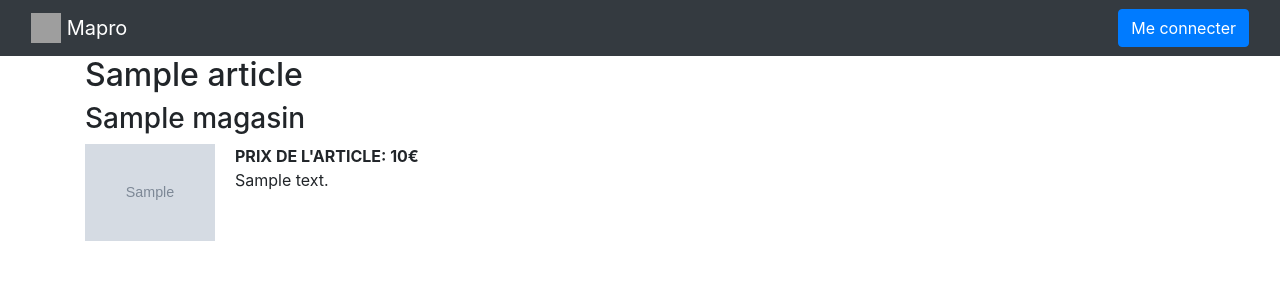
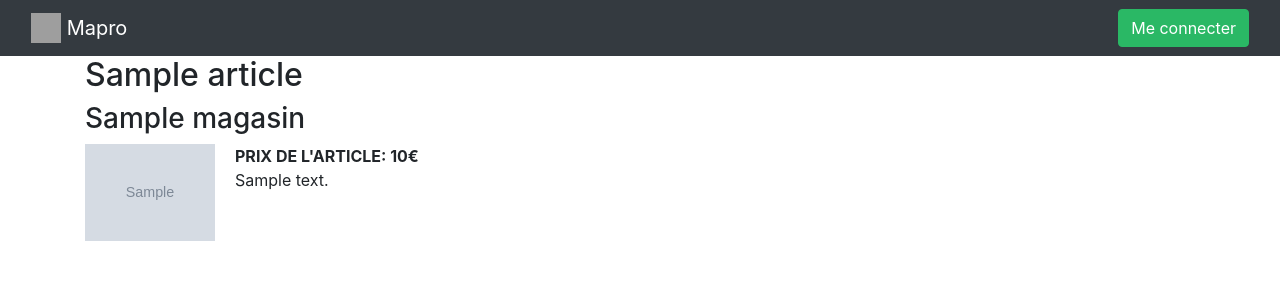
Before and after one commit to S-Traut/Mapro, a Symfony app: template templates/article/show.html.twig in a window 1280 px wide. Shown: the top 300 px of the page. Run offline with Twig, Linux system fonts and the light colour scheme; the template is opened without the code that fills it: most values are stand-ins (such as "Sample title", 1, 10 or a date in 2020); grey boxes marked "Sample" are stand-in pictures; style sheets or scripts are compiled from the project's sources; some libraries are stand-ins or nearby versions; grey boxes are pictures that could not be loaded.

Commit message:
Loading bootstrap build

```diff
--- a/assets/app.js
+++ b/assets/app.js
@@ -6,7 +6,7 @@
  */
 
 // any CSS you import will output into a single css file (app.css in this case)
-import './styles/app.css';
+import './styles/app.scss';
 
 // start the Stimulus application
 import './bootstrap';
--- a/assets/styles/app.css
+++ /dev/null
@@ -1,3 +0,0 @@
-body {
-    background-color: lightgray;
-}
--- /dev/null
+++ b/assets/styles/app.scss
@@ -0,0 +1,7 @@
+body {
+    background-color: lightgray;
+}
+
+$primary: rgb(42, 184, 101);
+
+@import '~bootstrap/scss/bootstrap';
--- a/templates/base.html.twig
+++ b/templates/base.html.twig
@@ -7,9 +7,7 @@
 			{% endblock %}
 		</title>
 		<!-- Bootstrap -->
-		<link rel="stylesheet" href="{{ asset('bootstrap/css/bootstrap.min.css') }}">
-		<link rel="stylesheet" href="{{ asset('css/bootstrap_custom.css') }}">
-
+		<link rel="stylesheet" href="{{ asset('build/app.css') }}">
 
 		<link rel="stylesheet" href="{{ asset('css/style.css') }}">
 		<link
@@ -22,8 +20,7 @@
 			{% include 'header.html.twig' %}
 			<div class="container"> {% block body %}{% endblock %}
 				</div>
-				<script src="https://code.jquery.com/jquery-3.5.1.min.js" integrity="sha256-9/aliU8dGd2tb6OSsuzixeV4y/faTqgFtohetphbbj0=" crossorigin="anonymous"></script>
-				<script src="/bootstrap/js/bootstrap.js"></script>
+				<script src="{{ asset('build/app.js') }}"></script>
 				<!-- Fontawesome -->
 				<script src="https://kit.fontawesome.com/8245776c75.js" crossorigin="anonymous"></script>
 				{% block javascripts %}{% endblock %}
--- a/webpack.config.js
+++ b/webpack.config.js
@@ -56,7 +56,7 @@ Encore
     })
 
     // enables Sass/SCSS support
-    //.enableSassLoader()
+    .enableSassLoader()
 
     // uncomment if you use TypeScript
     //.enableTypeScriptLoader()
```
Also changed, not shown: package.json (+7 -1 lines), 1 other file.
